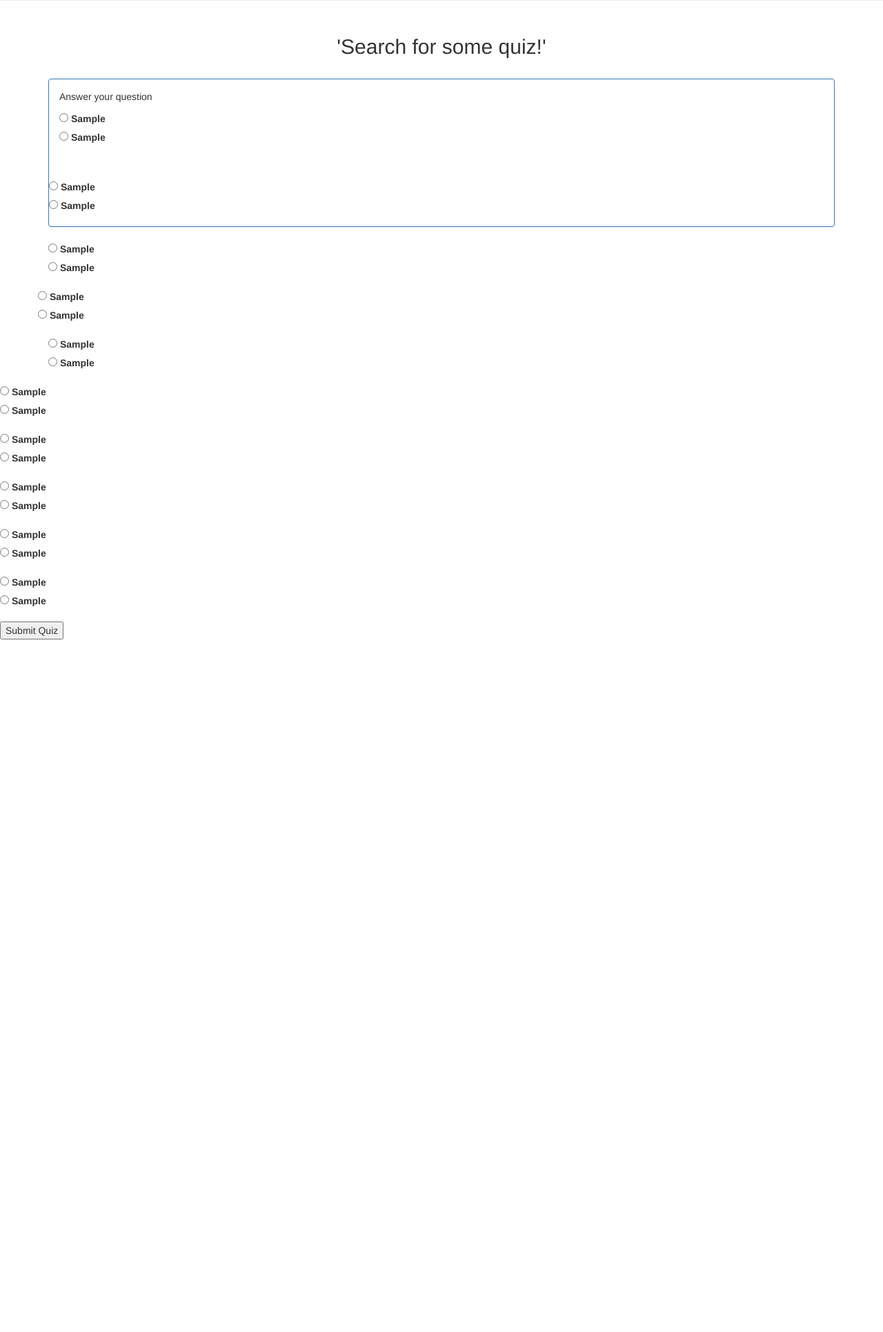
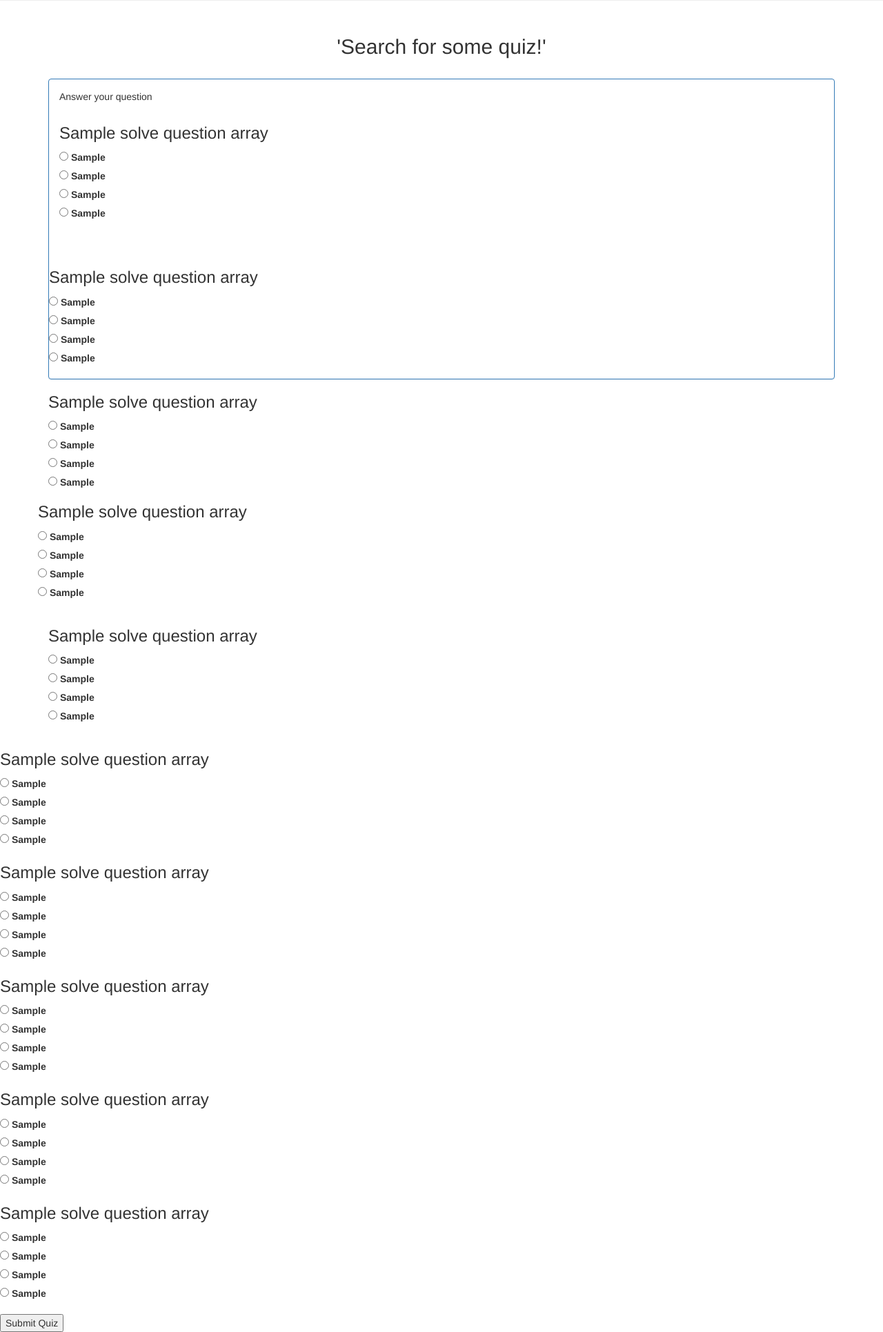
Before and after one commit to ema591/Unbreakable-Diamonds, a Flask app: template quizaris/templates/quiz.html in a window 1280 px wide. Shown: the part 230-2161 px from the top of the page at 69% size. Before the commit the page ends 1157 px from the top, so only its background shows below. Run offline with Flask 2, Linux system fonts and the light colour scheme; tables that the repository leaves empty hold one stand-in row (values such as "Sample post"); the template is opened without the code that fills it: values that come from a table or form of the project are taken from there, most other values are stand-ins (such as "Sample title", 1, 10 or a date in 2020); some libraries are stand-ins or nearby versions.

Commit message:
coniditional shopwing of options

```diff
--- a/quizaris/templates/quiz.html
+++ b/quizaris/templates/quiz.html
@@ -7,11 +7,19 @@
         <fieldset class="form-group">
             {% for i in range(10) %}
                 <div class="form-group">
+                    <h3>{{ solve_question_array[i].question }}</h3>
                     <input type="radio" name="{{ solve_question_array[i].id }}" value="1">
                     <label>{{ solve_question_array[i].option_a }}</label><br>
                     <input type="radio" name="{{ solve_question_array[i].id }}" value="2"/>
                     <label>{{ solve_question_array[i].option_b }}</label><br>
-
+                    {% if solve_question_array[i].option_c %}
+                        <input type="radio" name="{{ solve_question_array[i].id }}" value="1">
+                        <label>{{ solve_question_array[i].option_c }}</label><br>
+                    {% endif %}
+                    {% if solve_question_array[i].option_d %}
+                    <input type="radio" name="{{ solve_question_array[i].id }}" value="2"/>
+                    <label>{{ solve_question_array[i].option_d }}</label><br>
+                    {% endif %}
                 </div>
 
                 </div>
```
